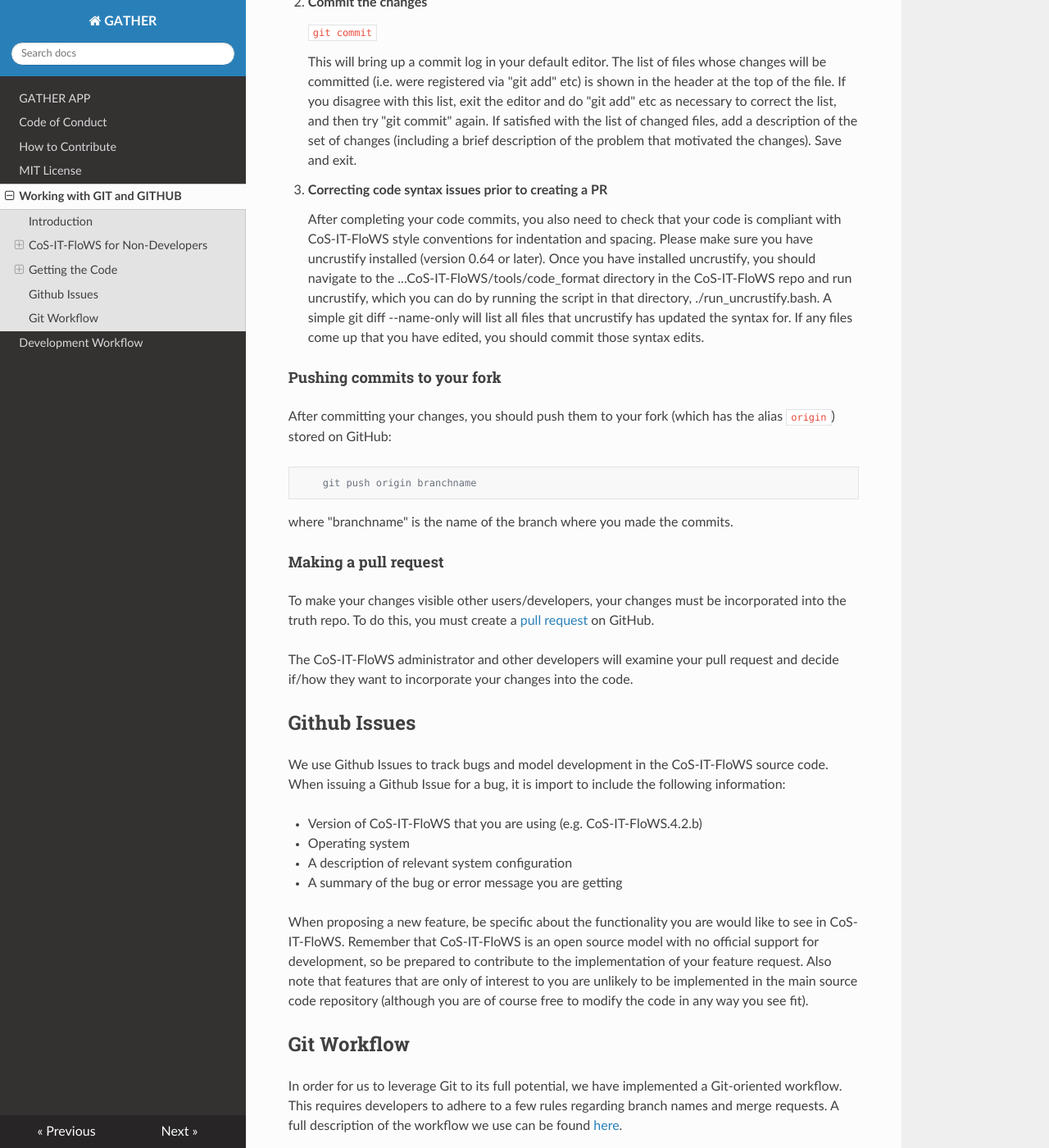
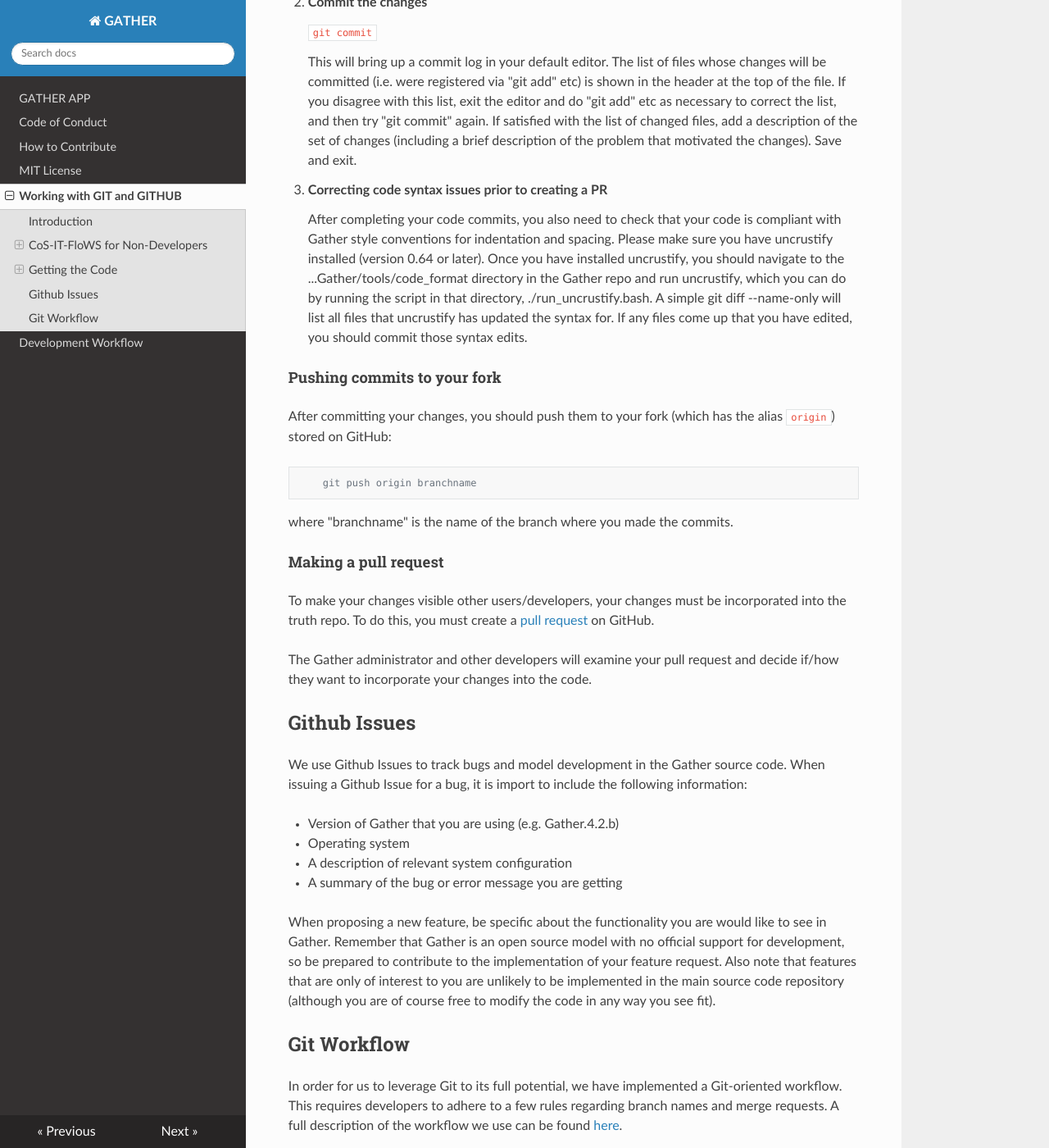
Before and after one commit to COS-IT-FLOWS/GATHER-Documentation, an MkDocs documentation site: the page built from docs/UserGuide.md, in a window 1280 px wide and 1400 px high, scrolled down 4150 px. Shown: the whole window at 82% size. Built offline with MkDocs 1.6.1, drawn with Linux system fonts in a browser that asks for light colours; nearby versions of some CDN libraries; some of the changed text lies outside the part shown.

Commit message:
"Modified Gather Git Instructions"

```diff
--- a/docs/UserGuide.md
+++ b/docs/UserGuide.md
@@ -4,28 +4,28 @@
 
 [Git](https://git-scm.com) is a version control tool that we use to:
 
-* track changes over time in the CoS-IT-FloWS source code,
+* track changes over time in the Gather source code,
 * facilitate parallel development between multiple system developers and research projects,
 * encourage peer code review as well as issue and bug tracking
 
-[Github](https://github.com/) is a web-based [Git](https://git-scm.com) repository hosting serCoS-IT-FloWSe. We use [Github](https://github.com/) for:
+[Github](https://github.com/) is a web-based [Git](https://git-scm.com) repository hosting service. We use [Github](https://github.com/) for:
 
-* collaboration and discussion on CoS-IT-FloWS development issues,
+* collaboration and discussion on Gather development issues,
 * code peer review,
 * bug and issue tracking, and
 * distribution of official and bleeding edge releases of the model source code.
 
 ## CoS-IT-FloWS for Non-Developers
 
-In general, if you are only going to be using the system and not working directly on the source code, you can just download the working system from CoS-IT-FloWS github page. <!-- Additional archived tags and releases (including all previous versions) are available here.-->
+In general, if you are only going to be using the system and not working directly on the source code, you can just download the working system from Gather github page. <!-- Additional archived tags and releases (including all previous versions) are available here.-->
 
 ### CoS-IT-FloWS for Developers
 
-If you plan on contributing to developing the system or would like a structured way to incorporate updates to the CoS-IT-FloWS source code, we encourage you to use Git. The following sections are designed to get you started using git and working with the CoS-IT-FloWS source code repository.
+If you plan on contributing to developing the system or would like a structured way to incorporate updates to the Gather source code, we encourage you to use Git. The following sections are designed to get you started using git and working with the Gather source code repository.
 
 ### GIT Resources
 
-If you are not familiar with Git yet, we encourage you to get acquainted with it before you start working with the CoS-IT-FloWS source code. A few minutes of learning about GIT will go along way in helping you manage your code development.
+If you are not familiar with Git yet, we encourage you to get acquainted with it before you start working with the Gather source code. A few minutes of learning about GIT will go along way in helping you manage your code development.
 
 There are a number of good GIT learning resources that will provide a basic introduction to the version control system.
 
@@ -34,44 +34,44 @@ There are a number of good GIT learning resources that will provide a basic intr
 
 ## Getting the Code
 
-To obtain the CoS-IT-FloWS source code repository, follow the steps in this tutorial:
+To obtain the Gather source code repository, follow the steps in this tutorial:
 <https://help.github.com/articles/fork-a-repo>
 
 ### Step 0: A few definitions
 
 Using Git involves a few different copies of the archive:
 
-1. **Truth Repo**: this is the master copy of the archive, maintained on the GitHub server by the CoS-IT-FloWS Administrator.
+1. **Truth Repo**: this is the master copy of the archive, maintained on the GitHub server by the Gather Administrator.
 
-2. **Your Fork of the Repo**: this is your version of the archive, maintained on the GitHub server by you. This is generally not where you edit code; it is more of a transfer point between your clone (see below) and the truth repo. Git keeps track of the differences between your fork and the truth repo. To move code changes from your fork to the truth repo, you must make a "pull request" for the CoS-IT-FloWS administrator, who will do the actual pull.
+2. **Your Fork of the Repo**: this is your version of the archive, maintained on the GitHub server by you. This is generally not where you edit code; it is more of a transfer point between your clone (see below) and the truth repo. Git keeps track of the differences between your fork and the truth repo. To move code changes from your fork to the truth repo, you must make a "pull request" for the Gather administrator, who will do the actual pull.
 
 3. **Your Clone(s) of your Fork**: a clone is a copy of your fork, stored on your local machine, where you can edit and test the code. You can have one or more clones. Each clone is a snapshot of a particular version of the code in your fork (e.g., you select which branches, and which versions of the code on those branches, to copy to your clone). You can change which version of the code each of your clones points to at any time. Your clone is where you edit files and commit changes. You can then push code changes from your clone back up to your fork.
 
 ### Step 1: Fork the repo
 
-If you do not have a github account, create one. It's free for public repositories (like CoS-IT-FloWS). On the [COS-IT-FLOWS/COS-IT-FLOWS_app](https://github.com/COS-IT-FLOWS/COS-IT-FLOWS_app) page, click "Fork" in the upper right hand corner.
+If you do not have a github account, create one. It's free for public repositories. On the [COS-IT-FLOWS/Gather](https://github.com/COS-IT-FLOWS/Gather) page, click "Fork" in the upper right hand corner.
 
 ### Step 2: Clone your fork
 
-You've successfully forked the CoS-IT-FloWS repository, but so far it only exists on GitHub. To be able to work on the project, you will need to clone it to your local machine.
+You've successfully forked the Gather repository, but so far it only exists on GitHub. To be able to work on the project, you will need to clone it to your local machine.
 
 Run the following code on your local machine:
 
-        git clone <https://github.com/username/CoS-IT-FloWS.git>
+        git clone <https://github.com/username/Gather.git>
 
-This clones your fork of the repository into the current directory. The clone will live in a directory called "CoS-IT-FloWS".
+This clones your fork of the repository into the current directory. The clone will live in a directory called "Gather".
 
 ### Step 3: Configure remotes
 
 When a repository is cloned, it has a default remote called `origin` that points to **your** fork on GitHub, not the original repository it was forked from. To keep track of the original repository, you need to add another remote. You can name this anything you want, but the name `upstream` is descriptive and an informal convention.
 
-Change the active directory in the prompt to the newly cloned "CoS-IT-FloWS" directory:
+Change the active directory in the prompt to the newly cloned "Gather" directory:
 
-        cd CoS-IT-FloWS
+        cd Gather
 
 Assign the original repository to a remote tracking branch called "upstream":
 
-        git remote add --tracking upstream <https://github.com/COS-IT-FLOWS/COS-IT-FLOWS_app.git>
+        git remote add --tracking upstream <https://github.com/COS-IT-FLOWS/Gather.git>
 
 ### Step 4. Sync up your clone with the truth repo
 
@@ -85,7 +85,7 @@ If you have already made changes to the code, this command by itself will not ov
 
 #### 4.b. Merge changes
 
-Determine which branches you will need to work with. At the very least, this will include the master branch. If you are working on a hotfix or a feature branch that already exists, you will need this branch as well; the CoS-IT-FloWS administrator has likely given you the name of the appropriate branch to use. Alternatively, you may want to create a new branch (e.g., if you are the first person to work on a new feature or bug fix).
+Determine which branches you will need to work with. At the very least, this will include the master branch. If you are working on a hotfix or a feature branch that already exists, you will need this branch as well; the Gather administrator has likely given you the name of the appropriate branch to use. Alternatively, you may want to create a new branch (e.g., if you are the first person to work on a new feature or bug fix).
 
 For each branch, merge any changes from the truth repo into your local version:
 
@@ -117,7 +117,7 @@ At any point during the process of changing the code, you can pull in any change
 
 #### Committing changes
 
-Before committing your changes, remove any extraneous files that have been created during compiling and testing (e.g., *.o files, executables, .depends files, etc.). An easy way to do this is to type `make clean` in CoS-IT-FloWS's "src" subdirectory.
+Before committing your changes, remove any extraneous files that have been created during compiling and testing (e.g., *.o files, executables, .depends files, etc.). An easy way to do this is to type `make clean` in Gather's "src" subdirectory.
 
 1. **Register your changes for commit**
 
@@ -145,7 +145,7 @@ Before committing your changes, remove any extraneous files that have been creat
 
 3. **Correcting code syntax issues prior to creating a PR**
 
-    After completing your code commits, you also need to check that your code is compliant with CoS-IT-FloWS style conventions for indentation and spacing. Please make sure you have uncrustify installed (version 0.64 or later). Once you have installed uncrustify, you should navigate to the ...CoS-IT-FloWS/tools/code_format directory in the CoS-IT-FloWS repo and run uncrustify, which you can do by running the script in that directory, ./run_uncrustify.bash. A simple git diff --name-only will list all files that uncrustify has updated the syntax for. If any files come up that you have edited, you should commit those syntax edits.
+    After completing your code commits, you also need to check that your code is compliant with Gather style conventions for indentation and spacing. Please make sure you have uncrustify installed (version 0.64 or later). Once you have installed uncrustify, you should navigate to the ...Gather/tools/code_format directory in the Gather repo and run uncrustify, which you can do by running the script in that directory, ./run_uncrustify.bash. A simple git diff --name-only will list all files that uncrustify has updated the syntax for. If any files come up that you have edited, you should commit those syntax edits.
 
 #### Pushing commits to your fork
 
@@ -159,18 +159,18 @@ where "branchname" is the name of the branch where you made the commits.
 
 To make your changes visible other users/developers, your changes must be incorporated into the truth repo. To do this, you must create a [pull request](https://docs.github.com/en/pull-requests/collaborating-with-pull-requests/proposing-changes-to-your-work-with-pull-requests/about-pull-requests) on GitHub.
 
-The CoS-IT-FloWS administrator and other developers will examine your pull request and decide if/how they want to incorporate your changes into the code.
+The Gather administrator and other developers will examine your pull request and decide if/how they want to incorporate your changes into the code.
 
 ## Github Issues
 
-We use Github Issues to track bugs and model development in the CoS-IT-FloWS source code. When issuing a Github Issue for a bug, it is import to include the following information:
+We use Github Issues to track bugs and model development in the Gather source code. When issuing a Github Issue for a bug, it is import to include the following information:
 
-* Version of CoS-IT-FloWS that you are using (e.g. CoS-IT-FloWS.4.2.b)
+* Version of Gather that you are using (e.g. Gather.4.2.b)
 * Operating system
 * A description of relevant system configuration
 * A summary of the bug or error message you are getting
 
-When proposing a new feature, be specific about the functionality you are would like to see in CoS-IT-FloWS. Remember that CoS-IT-FloWS is an open source model with no official support for development, so be prepared to contribute to the implementation of your feature request. Also note that features that are only of interest to you are unlikely to be implemented in the main source code repository (although you are of course free to modify the code in any way you see fit).
+When proposing a new feature, be specific about the functionality you are would like to see in Gather. Remember that Gather is an open source model with no official support for development, so be prepared to contribute to the implementation of your feature request. Also note that features that are only of interest to you are unlikely to be implemented in the main source code repository (although you are of course free to modify the code in any way you see fit).
 
 ## Git Workflow
 
```
